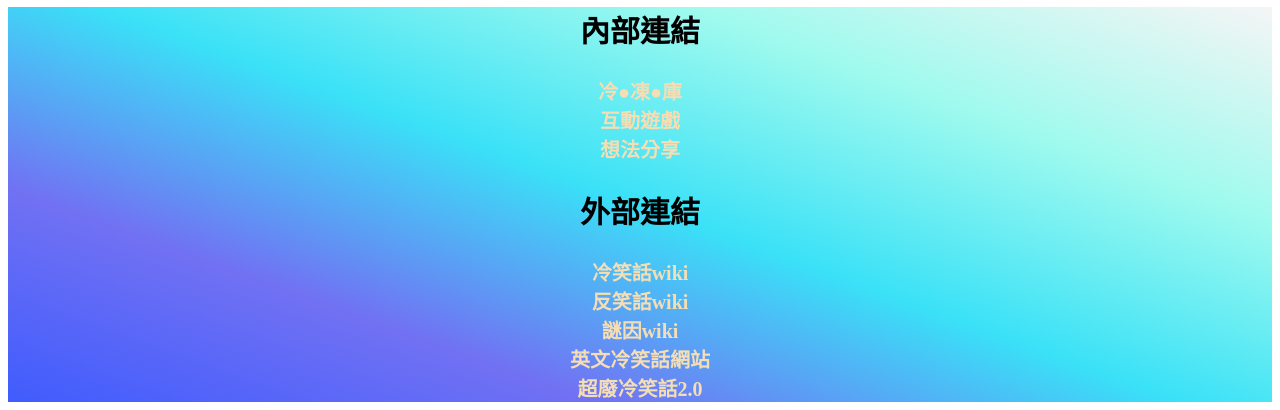
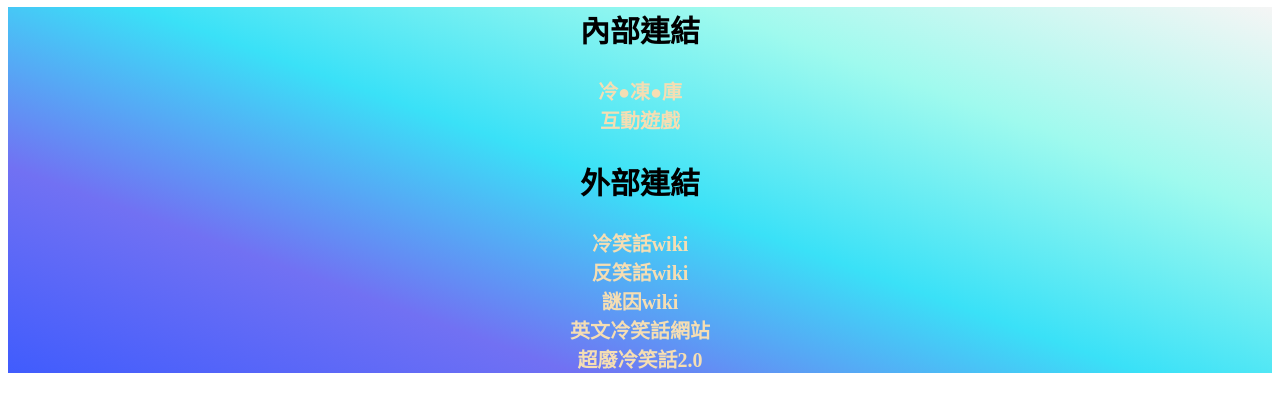
Before and after one commit to hiphop200199/hiphop200199.github.io, a plain HTML site: page index.html in a window 1280 px wide. Shown: the part 1039-1449 px from the top of the page. After the commit the page ends 1420 px from the top, so only its background shows below. Drawn offline with Linux system fonts and the light colour scheme.

Commit message:
Update index.html

```diff
--- a/index.html
+++ b/index.html
@@ -38,7 +38,6 @@
                 <h2>內部連結</h2>
                 <a href="collection.html">冷●凍●庫</a>
                 <a href="interact.html">互動遊戲</a>
-                <a href="feedback.html">想法分享</a>
                 <h2>外部連結</h2>
                 <a href="https://zh.wikipedia.org/wiki/%E5%86%B7%E7%AC%91%E8%A9%B1" target="_blank">冷笑話wiki</a>
                 <a href="https://zh.wikipedia.org/wiki/%E5%8F%8D%E7%AC%91%E8%A9%B1" target="_blank">反笑話wiki</a>
```
